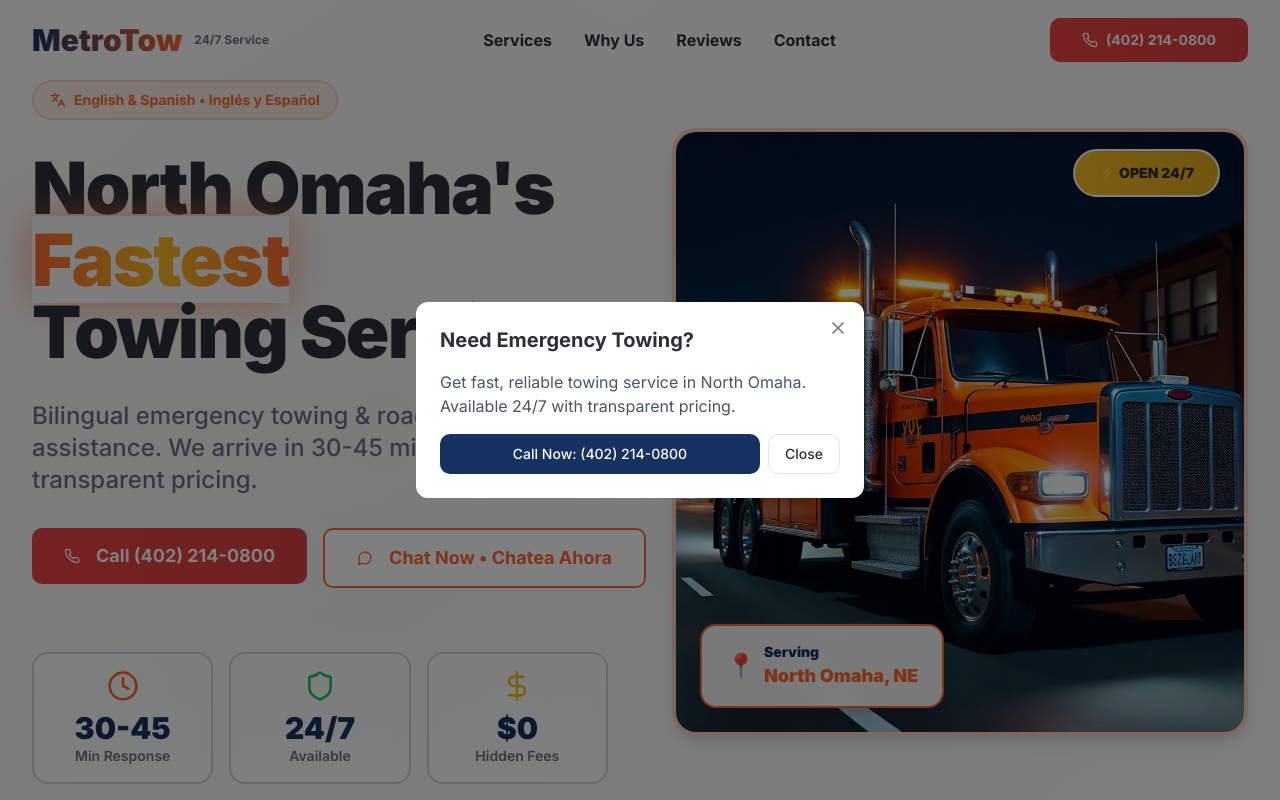
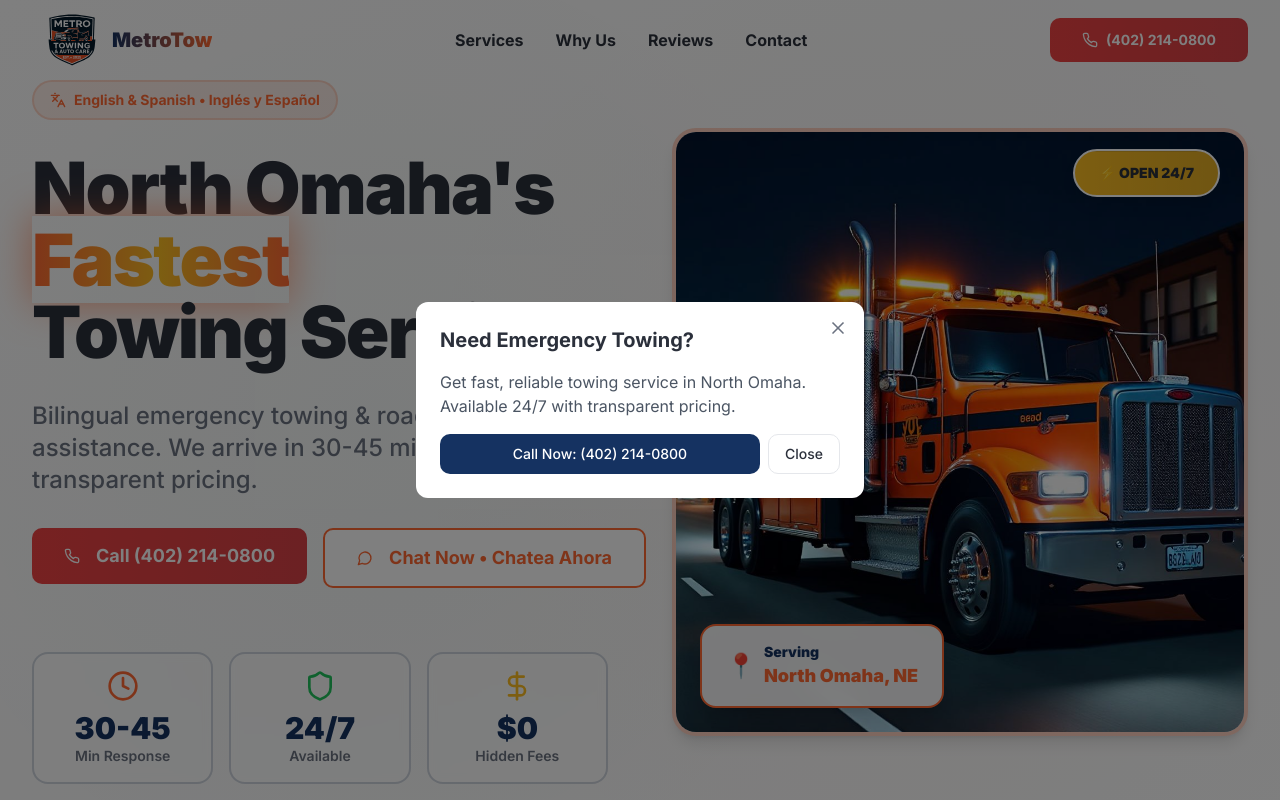
Before and after one commit to Metrotowingautocare/landing-page, a Next.js app: page / in a window 1280 px wide. Shown: the top 800 px of the page. Built offline with nearby package versions, Linux system fonts and the light colour scheme.

Commit message:
fix: made some fixes to the metro site

```diff
--- a/app/layout.tsx
+++ b/app/layout.tsx
@@ -1,7 +1,6 @@
 import type { Metadata } from 'next';
 import { Inter } from 'next/font/google';
 import './globals.css';
-import { Header } from '../components/header';
 import { Footer } from '../components/footer';
 import { ChatProvider } from '../components/chatProvider';
 import { StructuredData } from '../components/structuredData';
@@ -33,12 +32,12 @@ export const metadata: Metadata = {
     'affordable towing rates',
     'professional towing service'
   ],
-  authors: [{ name: 'MetroTow', url: 'https://metrotow.com' }],
+  authors: [{ name: 'MetroTow', url: 'https://metrotowingautocare.com/' }],
   creator: 'MetroTow Auto Care & Towing',
   publisher: 'MetroTow Auto Care & Towing',
-  metadataBase: new URL('https://metrotow.com'),
+  metadataBase: new URL('https://metrotowingautocare.com/'),
   alternates: {
-    canonical: 'https://metrotow.com',
+    canonical: 'https://metrotowingautocare.com/',
   },
   formatDetection: {
     email: true,
@@ -48,7 +47,7 @@ export const metadata: Metadata = {
   openGraph: {
     title: '24/7 Emergency Towing Service North Omaha | MetroTow',
     description: 'Fast, reliable 24/7 towing service in North Omaha. 30-45 min response time, bilingual support, transparent pricing. Emergency roadside assistance available now!',
-    url: 'https://metrotow.com',
+    url: 'https://metrotowingautocare.com/',
     siteName: 'MetroTow - North Omaha Towing Service',
     images: [
       {
@@ -58,7 +57,7 @@ export const metadata: Metadata = {
         alt: 'MetroTow professional tow truck providing emergency towing service in North Omaha, Nebraska',
       },
       {
-        url: '/metrotow-logo.png',
+        url: '/logo.svg',
         width: 800,
         height: 600,
         alt: 'MetroTow - 24/7 Emergency Towing and Auto Care Service',
@@ -114,9 +113,9 @@ export default function RootLayout({
   return (
     <html lang="en" className="scroll-smooth">
       <head>
-        <link rel="icon" href="/favicon.ico" sizes="any" />
-        <link rel="icon" href="/favicon.svg" type="image/svg+xml" />
-        <link rel="apple-touch-icon" href="/apple-touch-icon.png" />
+        <link rel="icon" href="/favicon.png" sizes="any" />
+        <link rel="icon" href="/favicon.png" type="image/png" />
+        {/* <link rel="apple-touch-icon" href="/apple-touch-icon.png" /> */}
         <link rel="manifest" href="/manifest.json" />
         <meta name="theme-color" content="#dc2626" />
         <meta name="apple-mobile-web-app-capable" content="yes" />
@@ -131,12 +130,9 @@ export default function RootLayout({
         <StructuredData />
         <ChatProvider>
           <div className="flex flex-col min-h-screen">
-            {/* <PromoBanner /> */}
-            <Header />
             <main className="flex-grow">
               {children}
             </main>
-            <Footer />
             <LeadMagnet autoOpen={true} />
           </div>
         </ChatProvider>
--- a/app/page.tsx
+++ b/app/page.tsx
@@ -6,8 +6,8 @@ import { Services } from "@/components/Services";
 import { WhyChooseUs } from "@/components/WhyChooseUs";
 import { Reviews } from "@/components/Reviews";
 import { Contact } from "@/components/Contact";
-import { Footer } from "~~/components/footer";
 import { FloatingCTA } from "@/components/FloatingCTA";
+import { Footer } from "@/components/footer";
 
 export default function HomePage() {
   return (
--- a/components/Contact.tsx
+++ b/components/Contact.tsx
@@ -208,8 +208,8 @@ export const Contact = () => {
                   </div>
                   <div>
                     <div className="font-bold text-sm text-muted-foreground mb-1">Email Us</div>
-                    <a href="mailto:help@metrotow.com" className="text-xl font-bold text-foreground hover:text-secondary transition-colors">
-                      help@metrotow.com
+                    <a href="mailto:service@metrotowingautocare.com" className="text-xl font-bold text-foreground hover:text-secondary transition-colors">
+                      service@metrotowingautocare.com
                     </a>
                   </div>
                 </div>
--- a/components/Navbar.tsx
+++ b/components/Navbar.tsx
@@ -25,22 +25,19 @@ export const Navbar = () => {
   return (
     <>
       <nav
-        className={`fixed top-0 left-0 right-0 z-50 transition-all duration-300 ${
-          isScrolled
-            ? "bg-background/95 backdrop-blur-lg shadow-md border-b-2 border-border"
-            : "bg-transparent"
-        }`}
+        className={`fixed top-0 left-0 right-0 z-50 transition-all duration-300 ${isScrolled
+          ? "bg-background/95 backdrop-blur-lg shadow-md border-b-2 border-border"
+          : "bg-transparent"
+          }`}
       >
         <div className="container">
           <div className="flex items-center justify-between h-20">
             {/* Logo */}
-            <a href="/" className="flex items-center gap-3 group">
-              <div className="text-3xl font-black bg-gradient-to-r from-primary to-secondary bg-clip-text text-transparent group-hover:scale-105 transition-transform duration-300">
+            <a href="/" className="flex items-center group">
+              <img src="/logo.svg" alt="Logo" className="w-20 h-20" />
+              <span className="text-xl font-black bg-gradient-to-r from-primary to-secondary bg-clip-text text-transparent group-hover:scale-105 transition-transform duration-300">
                 MetroTow
-              </div>
-              <div className="hidden sm:block text-xs font-bold text-muted-foreground">
-                24/7 Service
-              </div>
+              </span>
             </a>
 
             {/* Desktop Navigation */}
--- a/components/footer.tsx
+++ b/components/footer.tsx
@@ -9,7 +9,7 @@ export const Footer = () => {
         <div className="grid md:grid-cols-2 lg:grid-cols-4 gap-12 mb-12">
           {/* Company Info */}
           <div className="space-y-4">
-            <h3 className="text-3xl font-black">MetroTow</h3>
+           <img src="/logo.svg" alt="Logo" className="w-24 h-24" />
             <p className="text-primary-foreground/80 font-medium leading-relaxed">
               North Omaha's trusted bilingual towing and roadside assistance service. Fast, professional, and transparent.
             </p>
@@ -76,12 +76,12 @@ export const Footer = () => {
                 </div>
               </a>
 
-              <a href="mailto:help@metrotow.com" className="flex items-start gap-3 group">
+              <a href="mailto:service@metrotowingautocare.com" className="flex items-start gap-3 group">
                 <Mail className="w-5 h-5 text-secondary flex-shrink-0 mt-0.5 group-hover:scale-110 transition-transform" />
                 <div>
                   <div className="text-sm font-bold text-primary-foreground/60">Email</div>
                   <div className="font-bold text-primary-foreground/90 group-hover:text-secondary transition-colors">
-                    help@metrotow.com
+                    service@metrotowingautocare.com
                   </div>
                 </div>
               </a>
--- a/components/header.tsx
+++ /dev/null
@@ -1,3 +0,0 @@
-export function Header() {
-  return null; // This component is not needed since we have Navbar in the main page
-}
```
Also changed, not shown: public/favicon.png (added), public/logo.svg (added).
